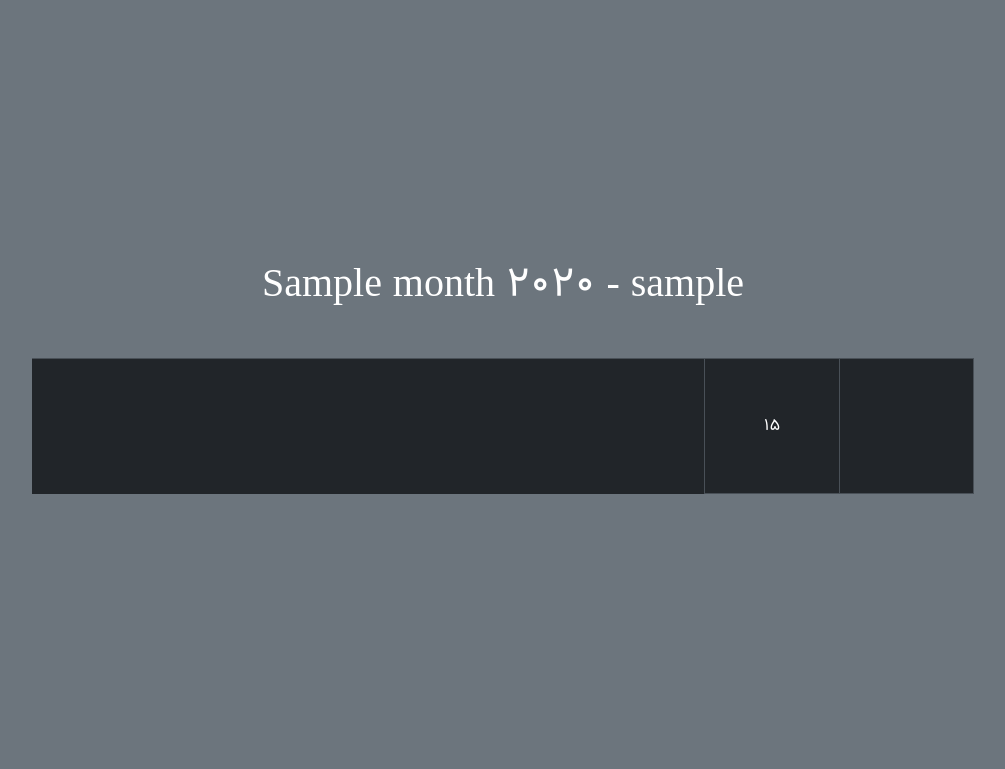
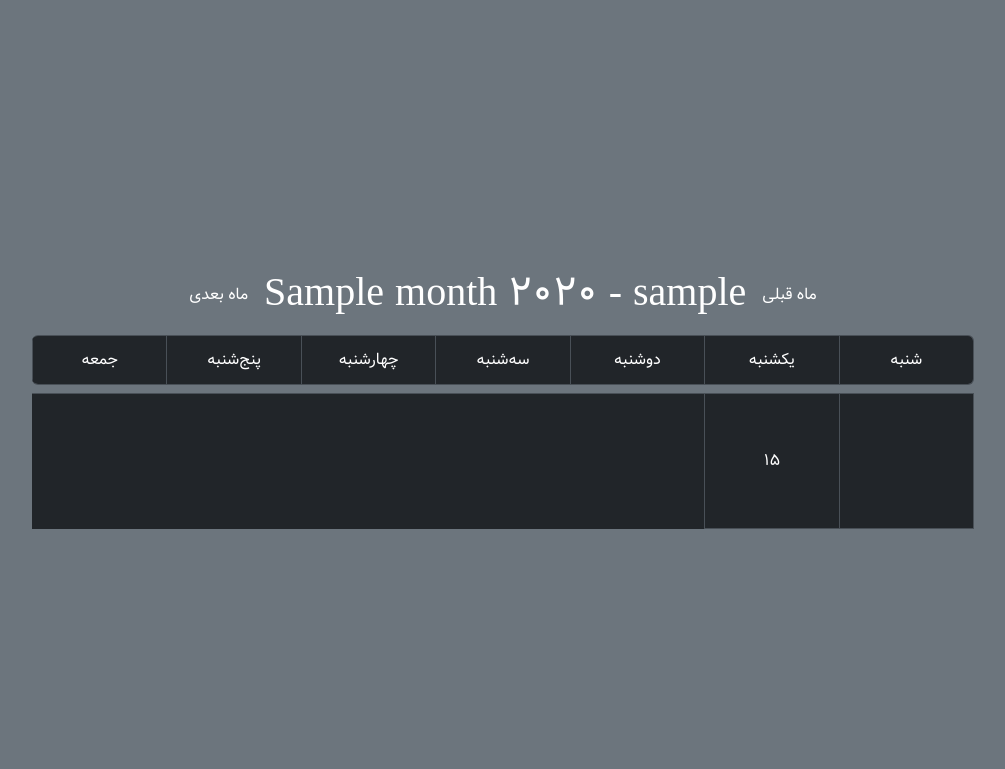
Before and after one commit to Abolfazl200017/calender, a Django app: template templates/cal.html in a window 1280 px wide. Shown: the part 54-823 px from the top of the page, without its empty margins (137-1142 px from the left). Run offline with Django 3.2, Linux system fonts and the light colour scheme; the template is opened without the code that fills it: most values are stand-ins (such as "Sample title", 1, 10 or a date in 2020); some libraries are stand-ins or nearby versions; some web fonts are replaced.

Commit message:
first stable version after config change month

```diff
--- a/cal/views.py
+++ b/cal/views.py
@@ -12,6 +12,7 @@ def callist(request, user_name, month_delta):
     if user is not None:
         context = utils.get_cal(month_delta)
         context['user_name']= user_name
+        context['month_delta']= month_delta
         return render(request, 'cal.html', context=context)
     else:
         return redirect('home')
@@ -29,9 +30,9 @@ def get_jdate(date):
 def get_title(request, userid, date, i):
     todo = Todo.objects.filter(user=userid, date=date, time=i).first()
     if todo is None:
-        title = 'برنامه‌ای ثبت نشده است'
+        title = '<خالی>'
     else:
-        if todo.private and ((request.user.id==userid) or (request.user in todo.exepts.all())):
+        if not todo.private or request.user.id==userid or request.user in todo.exepts.all():
             title = todo.title
         else:
             title = 'برنامه شخصی'
--- a/home/views.py
+++ b/home/views.py
@@ -13,7 +13,7 @@ def search_bar(request):
         cd = request.POST['searched']
         user = User.objects.filter(username=cd).first()
         if user is not None:
-            return redirect('cal', cd)
+            return redirect('cal', cd, '0')
         else:
             messages.error(request, 'کاربری با نام وارد شده وجود ندارد.', '❌')
             return redirect('home')
@@ -22,6 +22,6 @@ def search_bar(request):
 
 def go_home(request):
     if request.user.is_authenticated:
-        return redirect('cal', str(request.user.username))
+        return redirect('cal', str(request.user.username), str(0))
     else:
         return redirect('login')
--- a/templates/cal.html
+++ b/templates/cal.html
@@ -1,18 +1,49 @@
 {% extends 'base.html' %}
 
 {% block main %}
-<h1 class="mx-auto text-white text text-center mt-1 display-6 d-flex align-items-center justify-content-center">
-  {{ month }} {{ year }}
-   -
-  {{ user_name }}
-</h1>
-<div class="d-flex justify-content-center w-100 container-xxl my-5">
+<div class="d-flex align-items-cneter justify-content-center mt-3">
+  <a href="{% url 'cal' user_name  month_delta|add:-1 %}" class="text-white text-decoration-none d-flex align-items-center">
+    ماه قبلی
+  </a>
+  <h1 class="mx-3 text-white text text-center display-6 d-flex align-items-center justify-content-center">
+    {{ month }} {{ year }}
+     -
+    {{ user_name }}
+  </h1>
+  <a href="{% url 'cal' user_name  month_delta|add:1 %}" class="text-white text-decoration-none d-flex align-items-center">
+    ماه بعدی
+  </a>
+</div>
+<div class="d-flex flex-column align-items-center w-100 container-xxl my-3">
+  <ul class="w-75 mx-auto rounded-2 overflow-hidden mb-2 d-flex align-items-center justify-content-between border border-end-0">
+    <li class="d-flex align-items-center justify-content-center bg-dark text-white py-3 border-end" style="width: 14.28%;">
+      شنبه
+    </li>
+    <li class="d-flex align-items-center justify-content-center bg-dark text-white py-3 border-end" style="width: 14.28%;">
+      یکشنبه
+    </li>
+    <li class="d-flex align-items-center justify-content-center bg-dark text-white py-3 border-end" style="width: 14.28%;">
+      دوشنبه
+    </li>
+    <li class="d-flex align-items-center justify-content-center bg-dark text-white py-3 border-end" style="width: 14.28%;">
+      سه‌شنبه
+    </li>
+    <li class="d-flex align-items-center justify-content-center bg-dark text-white py-3 border-end" style="width: 14.28%;">
+      چهارشنبه
+    </li>
+    <li class="d-flex align-items-center justify-content-center bg-dark text-white py-3 border-end" style="width: 14.28%;">
+      پنج‌شنبه
+    </li>
+    <li class="d-flex align-items-center justify-content-center bg-dark text-white py-3 border-end" style="width: 14.28%;">
+      جمعه
+    </li>
+  </ul>
   <div class="w-75 border-start border-top d-flex flex-wrap bg-dark">
       {% for day in startday %}
       <div class="date-block border-end border-bottom"></div>
       {% endfor %}
       {% for day in days %}
-      <a class="date-block border-end border-bottom text-decoration-none text-white {% if day.is_today %}bg-info{% endif %} {% if day.is_prev %}opacity-50{% endif %}" href="{{ day.date }}">
+      <a class="date-block border-end border-bottom text-decoration-none text-white {% if day.is_today %}bg-info{% endif %} {% if day.is_prev %}opacity-50{% endif %}" href="{% url 'date' user_name day.date %}">
         {{ day.date.day }}
       </a>
       {% endfor %}
```
